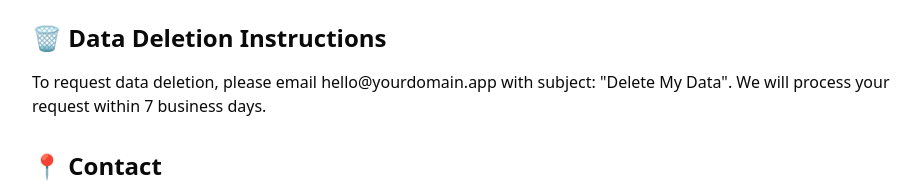
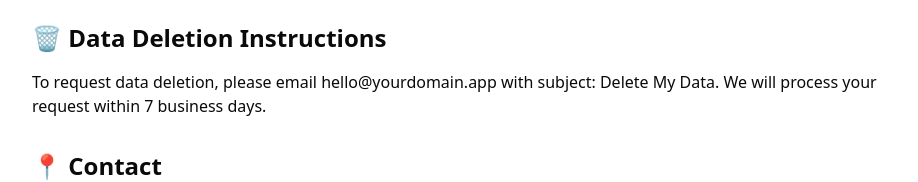
Before and after one commit to aliroumieh-tech/ai-agency, a Next.js app: page /privacy-policy in a window 1280 px wide. Shown: the part 1574-1756 px from the top of the page, without its empty margins (176-1094 px from the left). Built offline with nearby package versions, Linux system fonts and the light colour scheme.

Commit message:
add files

```diff
--- a/app/privacy-policy/page.tsx
+++ b/app/privacy-policy/page.tsx
@@ -98,7 +98,7 @@ const PrivacyPolicy = () => {
 				</h2>
 				<p className="mb-4">
 					To request data deletion, please email hello@yourdomain.app with
-					subject: "Delete My Data". We will process your request within 7
+					subject: Delete My Data. We will process your request within 7
 					business days.
 				</p>
 			</section>
```
